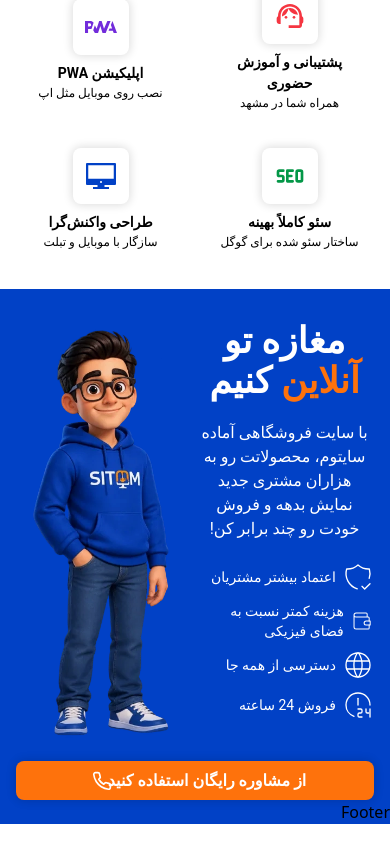
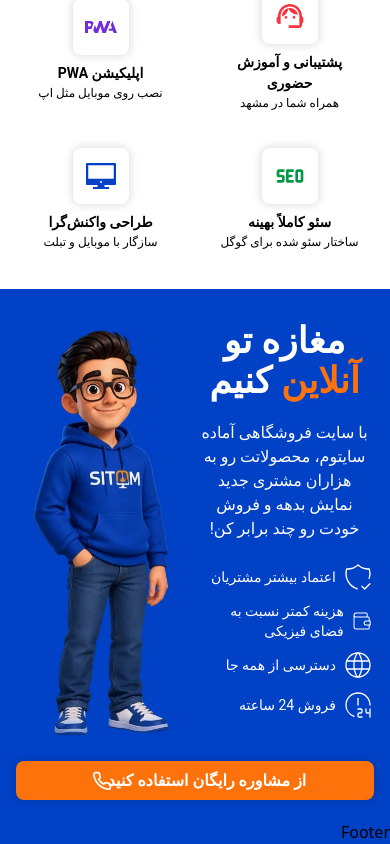
Before and after one commit to MohammadSoleimanikia/webetom, a Next.js app: page / in a window 390 px wide. Shown: the part 1408-2252 px from the top of the page. Built offline with nearby package versions, Linux system fonts and the light colour scheme; what @mui/material-nextjs would draw is missing.

Commit message:
style:add padding bottom

```diff
--- a/src/sections/onlineStore/onlineStoreMobile.tsx
+++ b/src/sections/onlineStore/onlineStoreMobile.tsx
@@ -8,7 +8,7 @@ type Props = {
 
 export default function OnlineStoreMobile({ data }: Props) {
   return (
-    <div className="relative flex min-h-110 flex-col md:hidden">
+    <div className="relative flex min-h-110 flex-col md:hidden pb-5">
       {/* content */}
       <div className="flex flex-1">
         {/* right section */}
```
